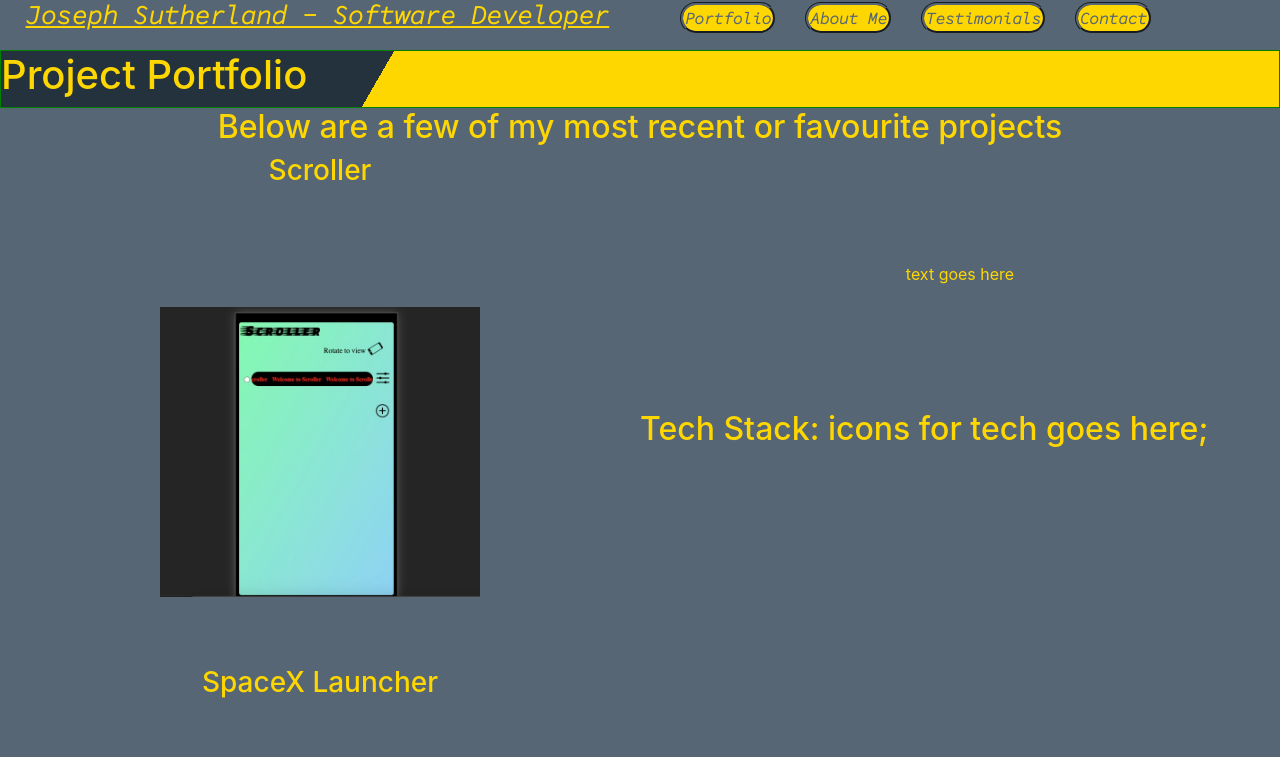
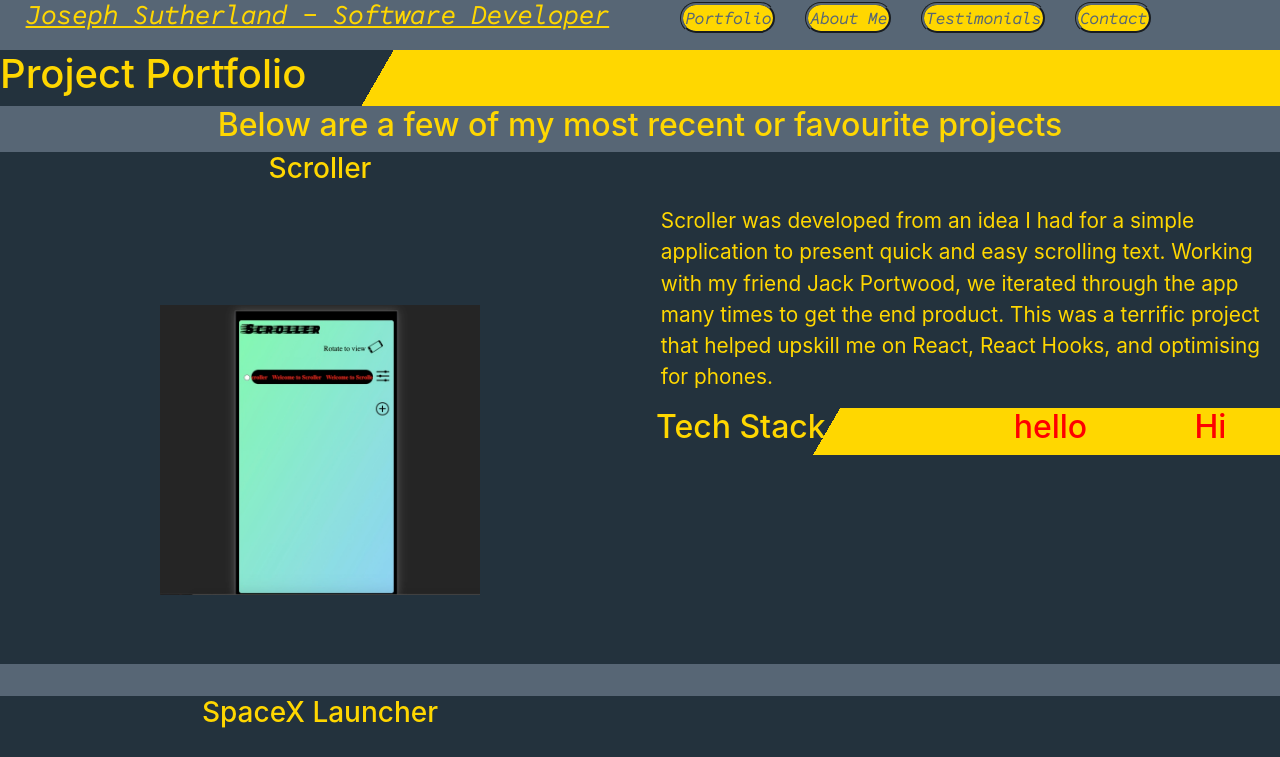
Before and after one commit to onitwin/portfoilio, a React (Create React App) app: page /portfolio in a window 1280 px wide. Shown: the top 757 px of the page. Built offline with nearby package versions, Linux system fonts and the light colour scheme.

Commit message:
portfolio structure complete

```diff
--- a/src/data.js
+++ b/src/data.js
@@ -2,15 +2,18 @@ export default[
   {id:1,
     projectName:"Scroller",
   description:"Simple app to allow the user to enter text and then display it as scrolling text when they rotate their screen- optimised for viewing on phones or via devtools",
+  detailedDescription:"Scroller was developed from an idea I had for a simple application to present quick and easy scrolling text. Working with my friend Jack Portwood, we iterated through the app many times to get the end product. This was a terrific project that helped upskill me on React, React Hooks, and optimising for phones.",
   image:"Images/scroller.jpeg",
   className:"small",link:"https://scrollingapp.netlify.app"},
   {id:2,
     projectName:"SpaceX Launcher",
     description:"Fetches data from SpaceX api and displays the details about the launch. Incorporates filter and sort functions",
+    detailedDescription:"Initially produced 'to spec' from a technical test for a job, the lack of guidance on content and format allowed me to tackle the key sort/filter functions using custom code by me.",
     image:"Images/spacex.jpeg",
     className:"large",link:"https://sutherlandspacex.netlify.app"},
 {id:3,
   projectName:"ISS Tracker",
   description:"Fetches positional information for the International Space Station and displays a map of its path in real time",
+  detailedDescription:"This was a project I built for fun. I challanged myself to build it in a day, and the majority was complete in a few hours. My first 'hosted' application. Uses a fetch from an API to get real-time co-ordinates and generate a path showing where the ISS has been.",
   image:"Images/iss.jpeg",
   className:"large",link:"https://sutherland-iss.netlify.app"}]
--- a/src/index.scss
+++ b/src/index.scss
@@ -207,7 +207,6 @@ html{
 .portfolio-container{
   display: block;
   .portfolio-header-wrapper{
-    border:1px solid green;
     background:linear-gradient(120deg,$darkBackground 30%, $detailColor 30%);
     width:100%;
     display: inline-flex;
@@ -230,6 +229,8 @@ html{
 
 
 .project-container-inner{
+  background-color: $darkBackground;
+  margin-bottom: 2em;
   display: inline-block;
   width:100%;
   height:32em;
@@ -241,11 +242,17 @@ html{
       width:50%;
       display: block;
       .title-container{
+        text-decoration: none;
         display: flex;
         justify-content: center;
         align-items:center;
         width:100%;
-        color: $detailColor;
+        a{
+          h3{
+            color: $detailColor;
+          }
+        }
+
       }
       .project-image-inner{
         width:100%;
@@ -268,16 +275,35 @@ html{
       width:50%;
       color: $detailColor;
       article{
+        padding-left: 1em;
         display: flex;
         justify-content:center;
-        align-items:center;
+        align-items:flex-end;
+        overflow: scroll;
         height:50%;
         width:100%;
         color: $detailColor;
-        font-size: 1em;
+        font-size: 1.3em;
       }
       .tech-stack-container{
         height:50%;
+        .tech-stack-descriptor{
+          display:inline-flex;
+          justify-content: space-between;
+          background:linear-gradient(120deg,$darkBackground 30%, $detailColor 30%);
+          width:100%;
+          .tech-stack-textbox{
+            padding-left:1em;
+          }
+          .tech-stack-icons-container{
+            display: inline-flex;
+            justify-content: space-around;
+            width:50%;
+            color: red;
+          }
+
+        }
+
       }
     }
   }
--- a/src/project/Project.js
+++ b/src/project/Project.js
@@ -9,20 +9,29 @@ const Project=({item})=>{
 
   return(
     <div className="project-container-inner">
+
     <div className="project-details-container">
 
     <div className="project-image-container">
     <div className="title-container">
-    <h3 className="project-title">{item.projectName}</h3>
+    <a href={item.link}><h3 className="project-title">{item.projectName}</h3></a>
     </div>
     <div className="project-image-inner">
     <img className={item.className} src={item.image}/>
     </div>
     </div>
     <div className="project-description-container">
-    <article><p>text goes here </p></article>
+    <article><p>{item.detailedDescription} </p></article>
     <div className="tech-stack-container">
-    <h2>Tech Stack: icons for tech goes here;</h2>
+    <div className="tech-stack-descriptor">
+    <div className="tech-stack-textbox">
+    <h2>Tech Stack</h2>
+    </div>
+    <div className="tech-stack-icons-container">
+    <h2>hello</h2>
+    <h2>Hi</h2>
+    </div>
+    </div>
     </div>
     </div>
 
```
